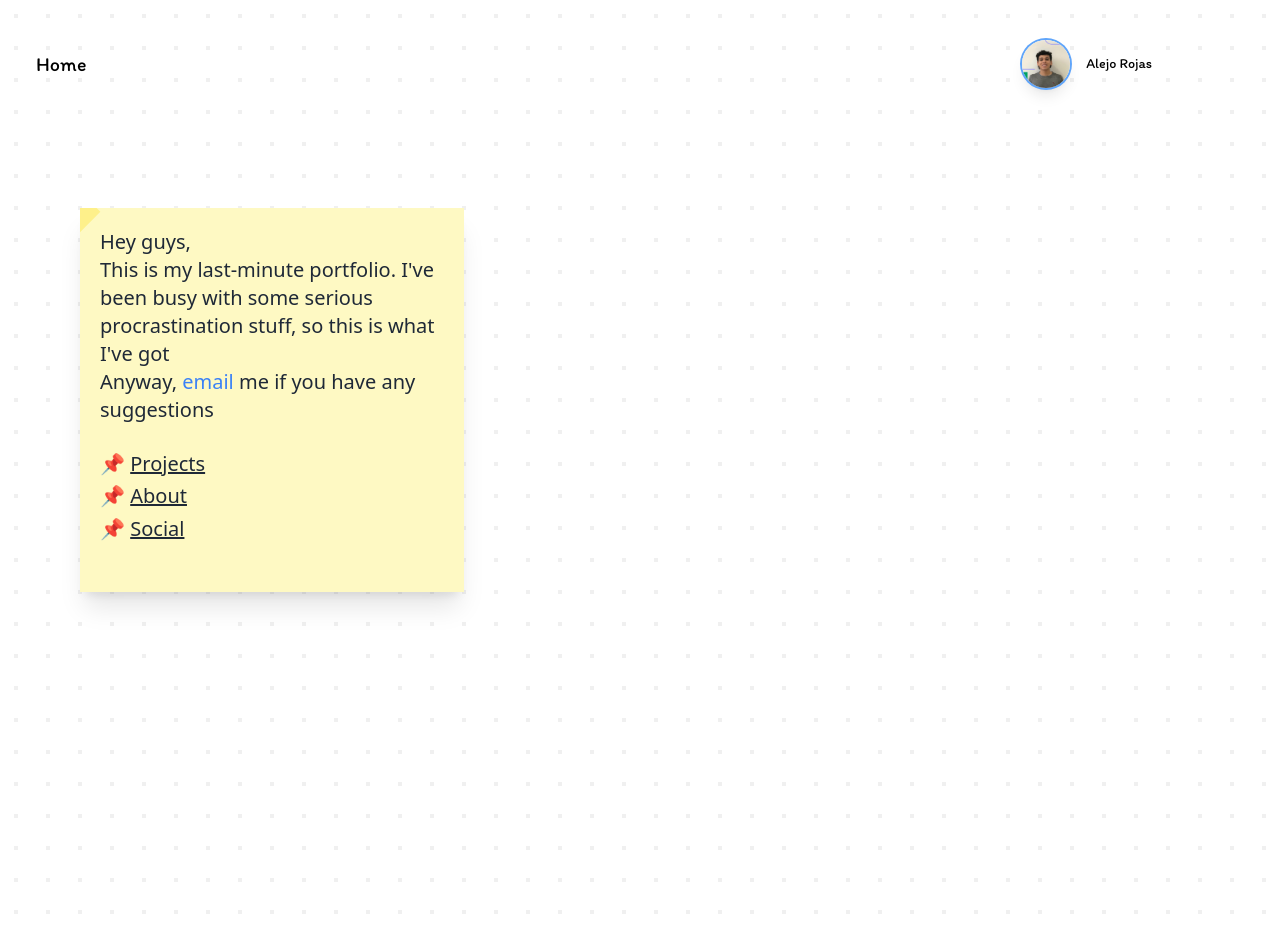
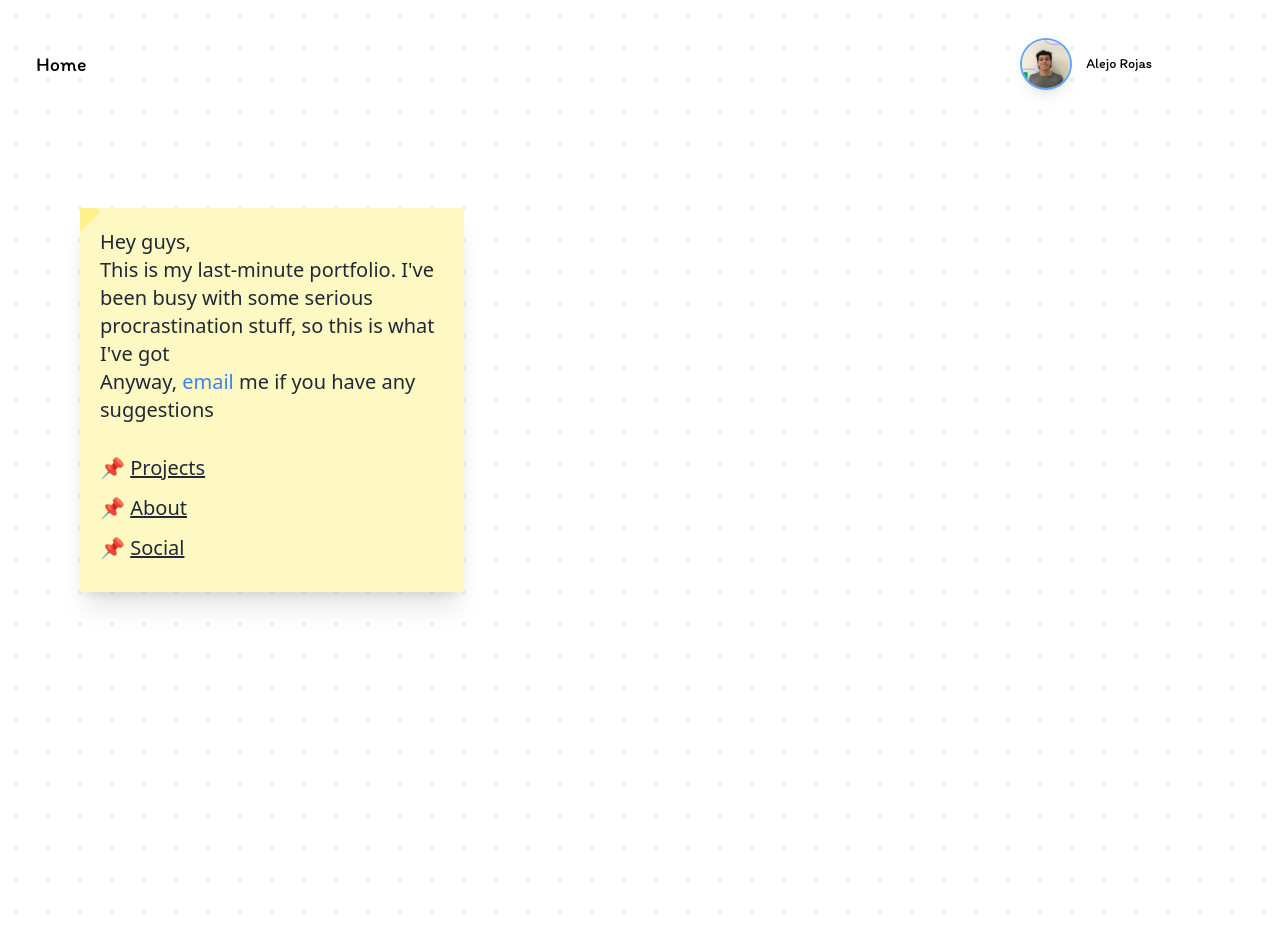
Before and after one commit to alejorrojas/portfolio-alejo, a Next.js app: page / in a window 1280 px wide. Built offline with nearby package versions, Linux system fonts and the light colour scheme.

Commit message:
bug links

```diff
--- /dev/null
+++ b/app/error.tsx
@@ -0,0 +1,22 @@
+'use client'
+import Note from '@/components/Note'
+import Link from 'next/link'
+import React from 'react'
+
+const Error = () => {
+  return (
+    <main className="flex min-w-screen min-h-screen xs:p-2 md:p-10">
+      <Note properties="bg-red-200" cornerProperties="bg-red-300">
+        <header className="cursor-pointer mb-5 font-semibold">
+            <h3>Ooops :(</h3>
+        </header>
+       <p>Something went wrong</p>
+       <footer className="mt-6">
+          <p className='underline'> <Link href="/">Go back to the home page</Link></p>
+       </footer>
+      </Note>
+    </main>
+  )
+}
+
+export default Error
--- /dev/null
+++ b/app/not-found.tsx
@@ -0,0 +1,22 @@
+'use client'
+import Note from '@/components/Note'
+import Link from 'next/link'
+import React from 'react'
+
+const NotFound = () => {
+  return (
+    <main className="flex min-w-screen min-h-screen xs:p-2 md:p-10">
+      <Note properties="bg-red-200" cornerProperties="bg-red-300">
+        <header className="cursor-pointer mb-5 font-semibold">
+            <h3>Ooops :(</h3>
+        </header>
+       <p>Something went wrong</p>
+       <footer className="mt-6">
+          <p className='underline'> <Link href="/">Go back to the home page</Link></p>
+       </footer>
+      </Note>
+    </main>
+  )
+}
+
+export default NotFound
--- a/app/page.tsx
+++ b/app/page.tsx
@@ -13,10 +13,10 @@ const Home = () => {
         <small className="md:text-xl xs:text-base cursor-default ">Anyway, <a className="text-blue-500" href="mailto:alejoivanrojas@gmail.com">email</a> me if you have any suggestions</small>
 
        <footer className="mt-6">
-          <ul className="leading-relaxed">
-            <li><Link href="/work">📌 <span className="underline">Projects</span></Link></li>
-            <li><Link href="/about">📌 <span className="underline">About</span></Link></li>
-            <li><Link href="/social">📌 <span className="underline">Social</span></Link></li>
+          <ul className="leading-[2.5rem]">
+            <li><Link href="/work"><a>📌 <span className="underline">Projects</span></a> </Link></li>
+            <li><Link href="/about"><a>📌 <span className="underline">About</span></a> </Link></li>
+            <li><Link href="/social"><a> 📌 <span className="underline">Social</span></a> </Link></li>
           </ul>
        </footer>
       </Note>
--- a/tsconfig.json
+++ b/tsconfig.json
@@ -22,6 +22,6 @@
       "@/*": ["./*"]
     }
   },
-  "include": ["next-env.d.ts", "**/*.ts", "**/*.tsx", ".next/types/**/*.ts"],
+  "include": ["next-env.d.ts", "**/*.ts", "**/*.tsx", ".next/types/**/*.ts", "app/error.tsx"],
   "exclude": ["node_modules"]
 }
```
